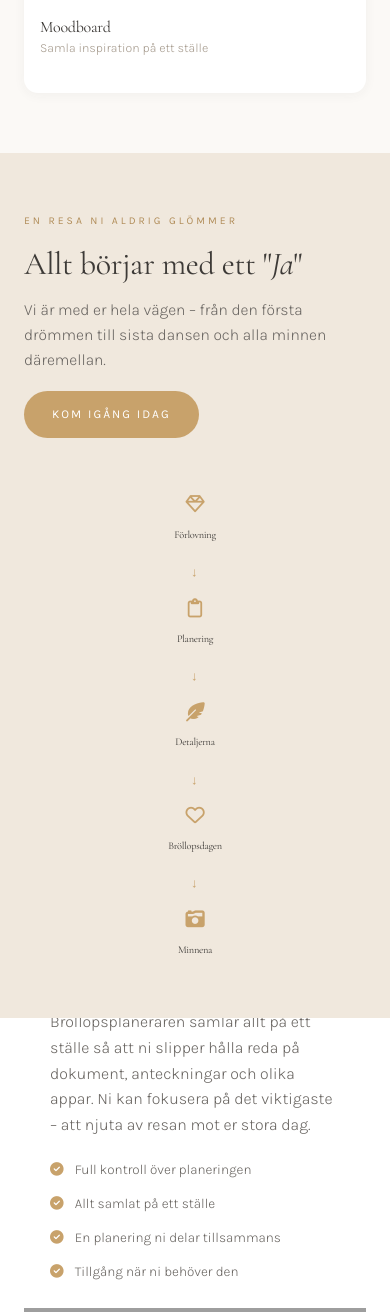
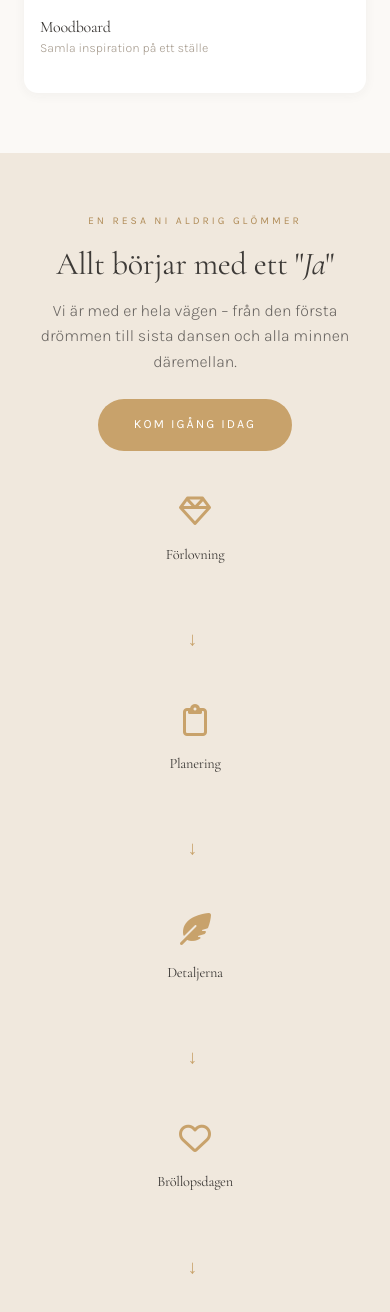
Before and after one commit to studiomonira-stack/Wedding-planner, a Django app: page /kop/ in a window 390 px wide. Shown: the part 3763-5075 px from the top of the page. Run offline with Django 5.2, Linux system fonts and the light colour scheme; grey boxes are pictures that could not be loaded.

Commit message:
Översättning update samt ändring sektion 5 i kop

```diff
--- a/accounts/templates/accounts/kop.html
+++ b/accounts/templates/accounts/kop.html
@@ -228,36 +228,6 @@
         [style*="grid-template-columns: 1fr 1fr"] > div:last-child {
             padding: 40px 24px !important;
         }
-
-        /* "Allt börjar med ett ja" - stacka på mobil */
-    .container-medium > [style*="grid-template-columns"] {
-        grid-template-columns: 1fr !important;
-        gap: 16px !important;
-    }
-
-    /* Högerdelen (ikoner) under */
-    .container-medium > [style*="grid-template-columns"] > div:last-child {
-        order: 1 !important;
-    }
-
-    /* Vänsterdelen (text) överst */
-    .container-medium > [style*="grid-template-columns"] > div:first-child {
-        order: -1 !important;
-    }
-
-    .love-step {
-        max-width: 65px !important;
-    }
-    .love-step .step-icon {
-        font-size: 1.2rem !important;
-    }
-    .love-step h4 {
-        font-size: 0.65rem !important;
-    }
-    .love-arrow {
-        font-size: 0.8rem !important;
-        margin-top: 10px !important;
-    }
 }
 
     </style>
@@ -363,27 +333,22 @@
 
 <!-- ===== 5. EN RESA NI ALDRIG GLÖMMER ===== -->
 <section class="section section-surface">
-    <div class="container-medium">
-        <div style="display: grid; grid-template-columns: 1.5fr 2.2fr; gap: 24px; align-items: center;">
-            <!-- Vänster: Rubrik, text, knapp -->
-            <div>
-                <p class="section-tag">{% trans "En resa ni aldrig glömmer" %}</p>
-                <h2 style="font-size: clamp(2.0rem, 3vw, 2.4rem);">{% trans "Allt börjar med ett" %} "<em>{% trans "Ja" %}</em>"</h2>
-                <p style="color: var(--text-light); margin: 12px 0 18px; font-size: 0.98rem;">{% trans "Vi är med er hela vägen – från den första drömmen till sista dansen och alla minnen däremellan." %}</p>
-                <a href="https://whop.com/checkout/plan_Xq2qra99EegxU" class="btn-primary" style="padding: 14px 28px; font-size: 0.75rem;">{% trans "Kom igång idag" %}</a>
-            </div>
-            <!-- Höger: Ikoner -->
-            <div class="love-timeline" style="justify-content: flex-end; gap: 10px; flex-wrap: nowrap;">
-                <div class="love-step" style="max-width: 90px;"><div class="step-icon" style="font-size: 1.8rem;"><i class="far fa-gem"></i></div><h4 style="font-size: 1.00rem;">{% trans "Förlovning" %}</h4></div>
-                <div class="love-arrow" style="font-size: 1rem; margin-top: 14px;">→</div>
-                <div class="love-step" style="max-width: 90px;"><div class="step-icon" style="font-size: 1.8rem;"><i class="far fa-clipboard"></i></div><h4 style="font-size: 1.00rem;">{% trans "Planering" %}</h4></div>
-                <div class="love-arrow" style="font-size: 1rem; margin-top: 14px;">→</div>
-                <div class="love-step" style="max-width: 90px;"><div class="step-icon" style="font-size: 1.8rem;"><i class="fas fa-feather-alt"></i></div><h4 style="font-size: 1.00rem;">{% trans "Detaljerna" %}</h4></div>
-                <div class="love-arrow" style="font-size: 1rem; margin-top: 14px;">→</div>
-                <div class="love-step" style="max-width: 90px;"><div class="step-icon" style="font-size: 1.8rem;"><i class="far fa-heart"></i></div><h4 style="font-size: 1.00rem;">{% trans "Bröllopsdagen" %}</h4></div>
-                <div class="love-arrow" style="font-size: 1rem; margin-top: 14px;">→</div>
-                <div class="love-step" style="max-width: 90px;"><div class="step-icon" style="font-size: 1.8rem;"><i class="fas fa-camera-retro"></i></div><h4 style="font-size: 1.00rem;">{% trans "Minnena" %}</h4></div>
-            </div>
+    <div class="container-narrow text-center">
+        <p class="section-tag">{% trans "En resa ni aldrig glömmer" %}</p>
+        <h2>{% trans "Allt börjar med ett" %} "<em>{% trans "Ja" %}</em>"</h2>
+        <p style="color: var(--text-light); margin: 14px 0 24px;">{% trans "Vi är med er hela vägen – från den första drömmen till sista dansen och alla minnen däremellan." %}</p>
+        <a href="https://whop.com/checkout/plan_Xq2qra99EegxU" class="btn-primary">{% trans "Kom igång idag" %}</a>
+
+        <div class="love-timeline" style="margin-top: 36px;">
+            <div class="love-step"><div class="step-icon"><i class="far fa-gem"></i></div><h4>{% trans "Förlovning" %}</h4></div>
+            <div class="love-arrow">→</div>
+            <div class="love-step"><div class="step-icon"><i class="far fa-clipboard"></i></div><h4>{% trans "Planering" %}</h4></div>
+            <div class="love-arrow">→</div>
+            <div class="love-step"><div class="step-icon"><i class="fas fa-feather-alt"></i></div><h4>{% trans "Detaljerna" %}</h4></div>
+            <div class="love-arrow">→</div>
+            <div class="love-step"><div class="step-icon"><i class="far fa-heart"></i></div><h4>{% trans "Bröllopsdagen" %}</h4></div>
+            <div class="love-arrow">→</div>
+            <div class="love-step"><div class="step-icon"><i class="fas fa-camera-retro"></i></div><h4>{% trans "Minnerna" %}</h4></div>
         </div>
     </div>
 </section>
```
Also changed, not shown: db.sqlite3, locale/bs/LC_MESSAGES/django.po, locale/da/LC_MESSAGES/django.po, locale/en/LC_MESSAGES/django.po, locale/no/LC_MESSAGES/django.po, 3 other files.
